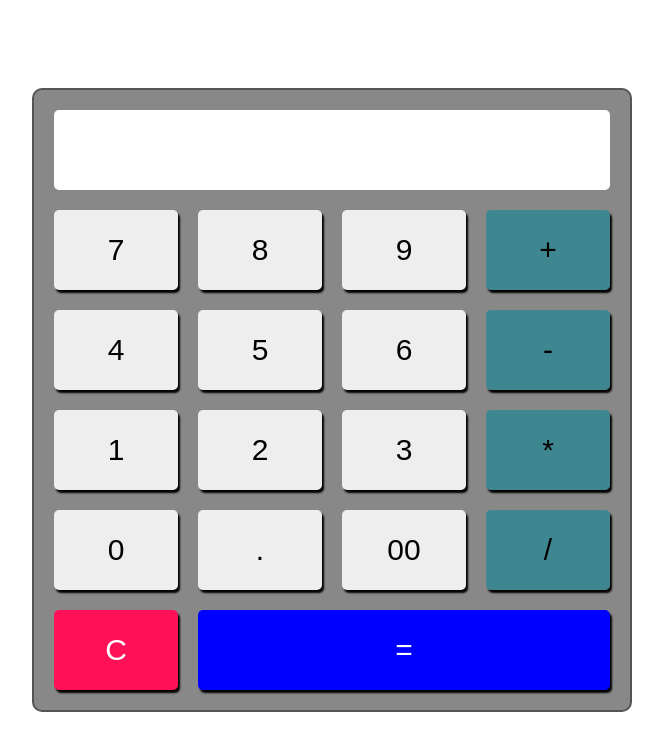
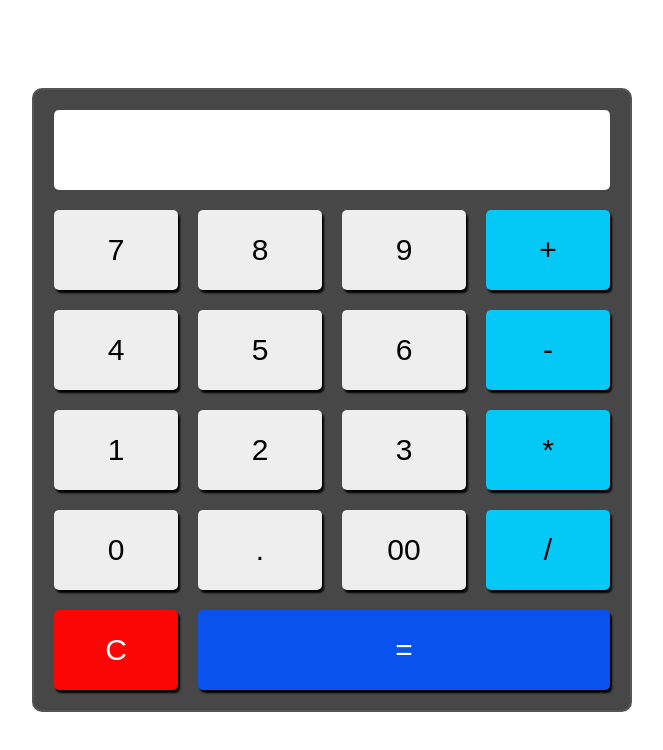
Before and after one commit to MaxBet93/Calc_result, a plain HTML site: page index.html in a window 1280 px wide. Shown: the whole page, without its empty margins (308-971 px from the left). Drawn offline with Linux system fonts and the light colour scheme.

```diff
--- a/style.css
+++ b/style.css
@@ -12,7 +12,7 @@
   width: 600px;
   border: solid 2px #555;
   border-radius: 10px;
-  background-color: #888;
+  background-color: rgb(72, 71, 71);
   padding: 20px;
 
   display: grid;
@@ -43,14 +43,14 @@
   box-shadow: 1px 1px 2px #000;
 }
 .calc_btn_operation{
-  background-color: #0898;
+  background-color: rgb(4, 200, 245);
 }
 .calc_btn_reset{
-  background-color: #ff1158;
+  background-color: #fb0505;
   color: #fff;
 }
 .calc_btn_result{
   grid-column: 2/-1;
-  background-color: blue;
+  background-color: rgb(10, 82, 237);
   color: #fff;
 }
```
